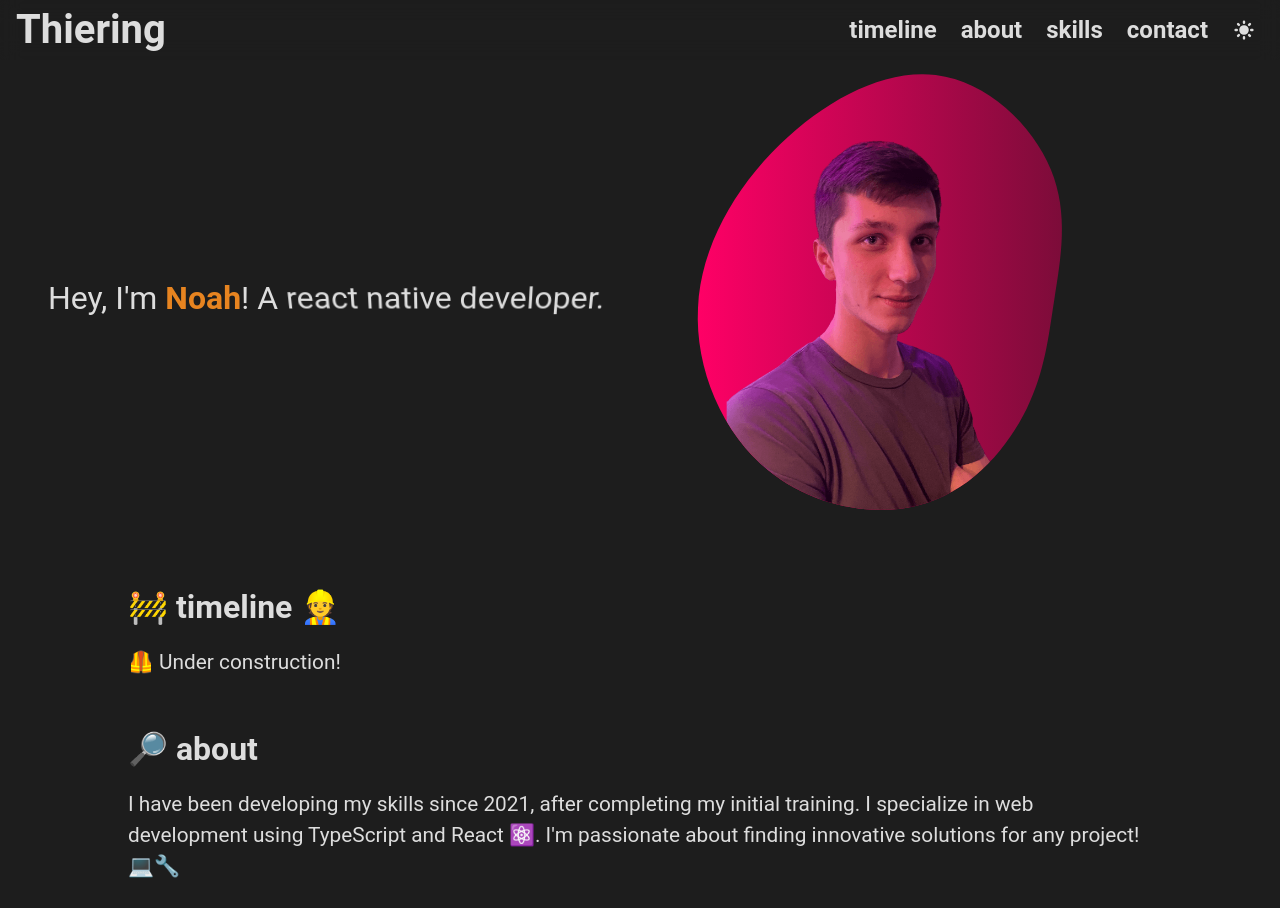
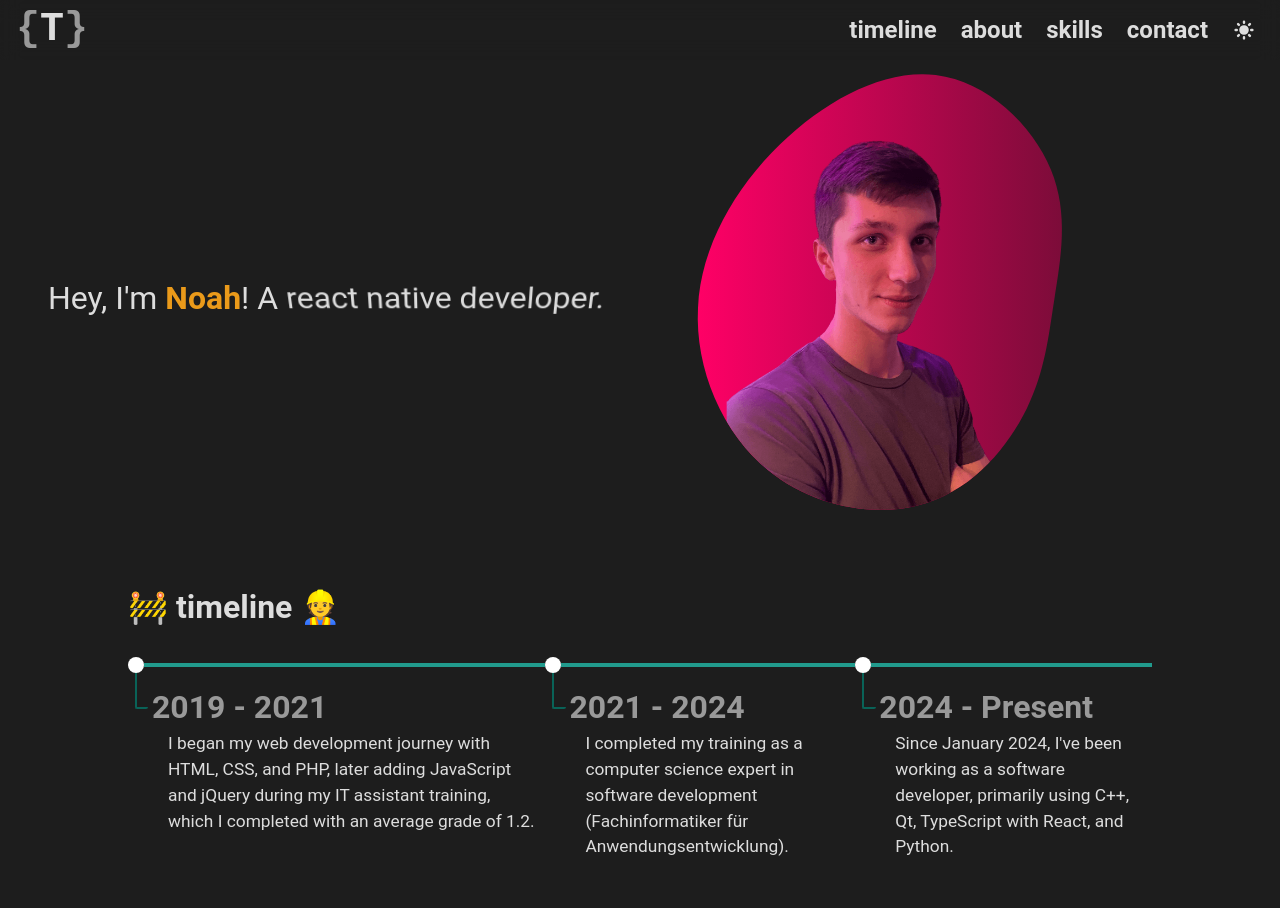
Before and after one commit to Noah4ever/noah4ever.github.io, a React (Vite) app: page /#/ in a window 1280 px wide. Before the commit this address led to /#/#timeline. Shown: the top 908 px of the page. Built offline with nearby package versions, Linux system fonts and the light colour scheme.

Commit message:
[featuer] started development of basic timeline

```diff
--- a/src/components/Content.tsx
+++ b/src/components/Content.tsx
@@ -1,12 +1,13 @@
 import "@styles/content.scss";
 import Contact from "@components/Contact";
+import Timeline from "./Timeline";
 
 export default function Content() {
   return (
     <div className="content-container">
       <div className="content content-timeline-container">
         <h2 id="timeline">🚧 timeline 👷</h2>
-        <p>🦺 Under construction!</p>
+        <Timeline />
       </div>
       <div className="content content-biography-container">
         <h2 id="about">🔎 about</h2>
--- a/src/components/Header.tsx
+++ b/src/components/Header.tsx
@@ -114,7 +114,9 @@ export default function Header() {
       <div className="header-logo-container">
         <div className="header-logo-name-container">
           <Link className="header-logo-name lastname" to={"/"}>
-            Thiering
+            <span>{"{"}</span>
+            T
+            <span>{"}"}</span>
           </Link>
         </div>
       </div>
--- /dev/null
+++ b/src/components/Timeline.tsx
@@ -0,0 +1,28 @@
+import "@styles/timeline.scss";
+
+export default function Timeline() {
+  return (
+    <div className="timeline-container">
+      <div className="timeline-line">
+        <div className="timeline-line-date">2019 - 2021</div>
+        <p className="timeline-line-content">
+          I began my web development journey with HTML, CSS, and PHP, later adding JavaScript and jQuery during my IT assistant training, which I completed with an average grade of 1.2.
+        </p>
+      </div>
+
+      <div className="timeline-line">
+        <div className="timeline-line-date">2021 - 2024</div>
+        <p className="timeline-line-content">
+          I completed my training as a computer science expert in software development (Fachinformatiker für Anwendungsentwicklung).
+        </p>
+      </div>
+
+      <div className="timeline-line">
+        <div className="timeline-line-date">2024 - Present</div>
+        <p className="timeline-line-content">
+          Since January 2024, I've been working as a software developer, primarily using C++, Qt, TypeScript with React, and Python.
+        </p>
+      </div>
+    </div>
+  );
+}
--- a/src/styles/header.scss
+++ b/src/styles/header.scss
@@ -22,13 +22,13 @@ $max-width-phone: 700px;
         margin-block: 0;
         color: var(--text-color);
         text-decoration: none;
+        font-family: "Courier New", Courier, monospace;
+        span {
+          color: var(--text-color-muted);
+        }
       }
       .header-logo-name.lastname {
         font-size: 2.5rem;
-      }
-      .header-logo-name.firstname {
-        font-size: 1.75rem;
-        line-height: 0.25rem;
       }
       @media screen and (max-width: $max-width-phone) {
         .header-logo-name.lastname {
--- /dev/null
+++ b/src/styles/timeline.scss
@@ -0,0 +1,54 @@
+.timeline-container {
+  display: flex;
+  flex-direction: row;
+  overflow-x: scroll;
+  .timeline-line {
+    position: relative;
+    border-top: 4px solid var(--primary);
+    margin-left: 1rem;
+    margin-top: 1rem;
+    padding-inline: 0.5rem;
+    min-width: 70%;
+    .timeline-line-date {
+      font-size: 2rem;
+      font-weight: 700;
+      margin-top: 1rem;
+      color: var(--text-color-muted);
+    }
+    .timeline-line-content {
+      margin-left: 1rem;
+      font-size: smaller;
+    }
+    &::before {
+      content: "";
+      width: 1rem;
+      aspect-ratio: 1;
+      border-radius: 50%;
+      background-color: white;
+      position: absolute;
+      top: -0.58rem;
+      left: -1rem;
+      z-index: 2;
+    }
+    &::after {
+      content: "";
+      width: 1ch;
+      height: 2.5rem;
+      border-radius: 2px;
+      border-left: 2px solid var(--primary-hover);
+      border-bottom: 2px solid var(--primary-hover);
+      position: absolute;
+      top: -0rem;
+      left: -0.58rem;
+      z-index: 1;
+    }
+  }
+}
+
+@media (min-width: 768px) {
+  .timeline-container {
+    .timeline-line {
+      min-width: 20%;
+    }
+  }
+}
```
